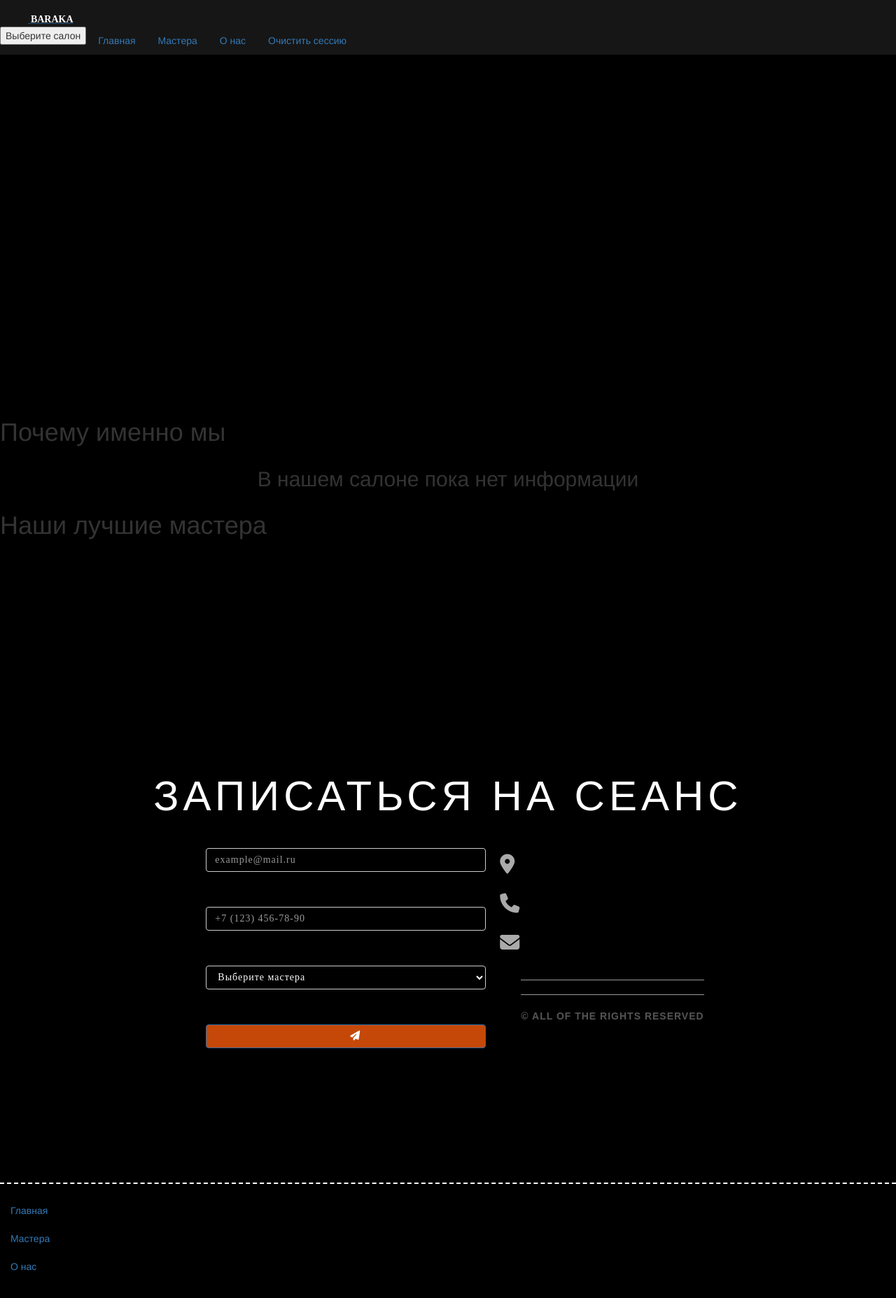
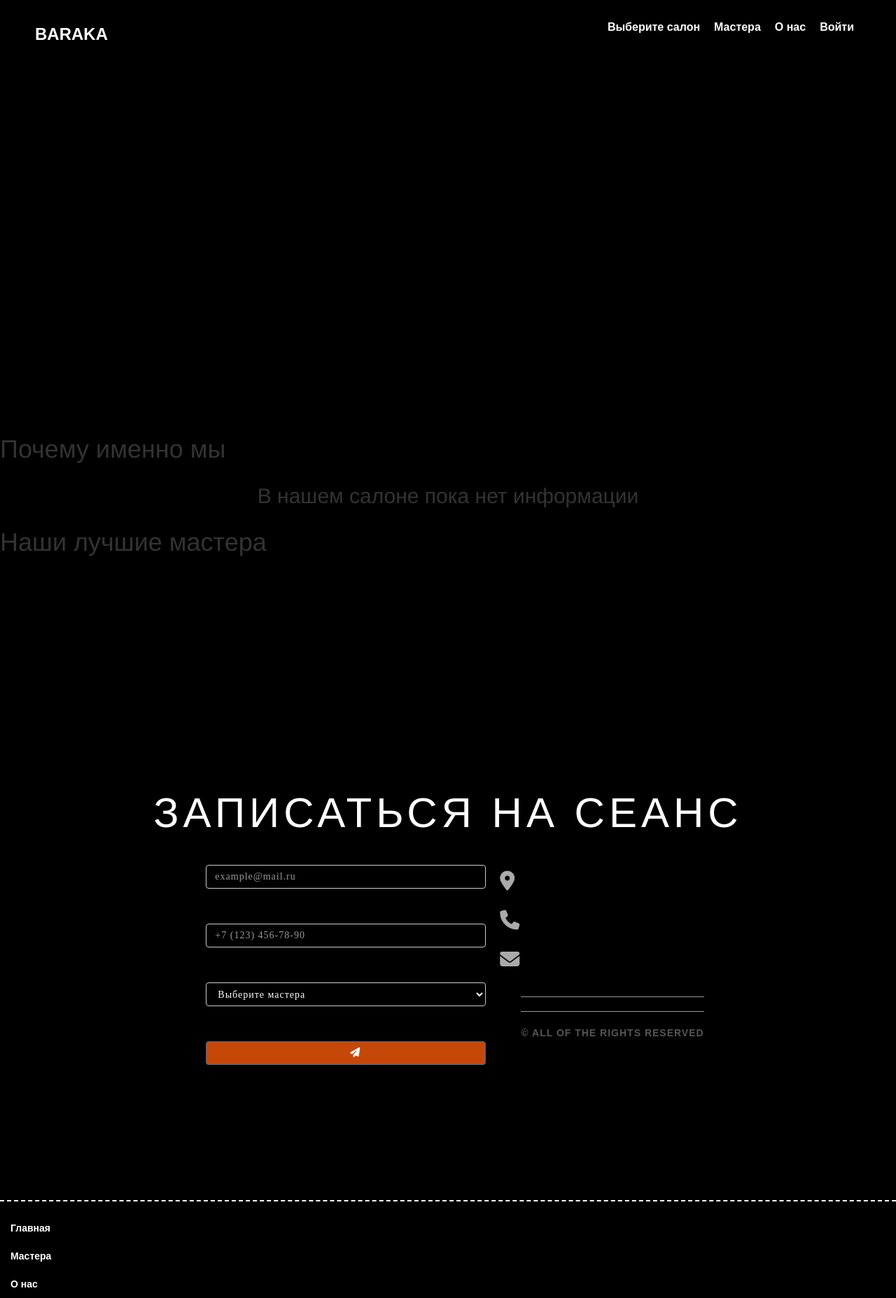
Before and after one commit to WinerTy/tattoo_site, a Django app: template templates/home/main.html in a window 1280 px wide. Shown: the top 1855 px of the page at 70% size. Run offline with Django 5.2, Linux system fonts and the light colour scheme; the template is opened without the code that fills it: values named after a table or form of the project are taken from there, others are empty; a map, chart or similar area stays blank; some libraries are stand-ins or nearby versions.

Commit message:
Upd: Header

```diff
--- a/static/css/global/header.css
+++ b/static/css/global/header.css
@@ -1,67 +1,93 @@
 header {
-    background-color: #161616;
-}
-
-.container {
-    display: flex;
-    justify-content: center;
-}
-
-.footnote {
-    padding: 20px 0;
-    font-size: clamp(14px, 3vw, 20px);
-    line-height: clamp(18px, 3vw, 24px);
-    font-family: 'NEXT-ART', sans-serif;
-    font-weight: 600;
-    color: #fff;
-}
-
-.footnote:hover{
-    transition: text-shadow 0.3s ease-in-out;
-    &:hover {
-      text-shadow: 6px 6px 6px rgba(140, 139, 139, 0.5);
-    }
-}
-
-.row {
+    top: 0;
+    left: 0;
+    width: 100%;
+  }
+  nav {
+    top: 0;
+    left: 0;
+    width: 100%;
+    padding: 16px 20px 30px 20px;
     display: flex;
     align-items: center;
-    gap: 30px;
-}
-.fs-4 {
-    font-family: 'NEXT-ART';
-    font-weight: 600;
+    color: white;
+    font-size: 16px;
+    @media (min-width: 640px) {
+      padding: 16px 50px 30px 50px;
+    }
+  }
+  nav.is-hidden {
+    transform: translateY(-100%);
+  }
+  .logo {
+    font-family: "NEXT-ART", sans-serif;
+    font-weight: 700;
+    font-size: 24px;
+    color: white;
+  }
+  a {
+    font-family: "Onest", sans-serif;
+    font-weight: 700;
     color: #fff;
-}
-
-@media (max-width: 768px) {
-    .container {
-        flex-direction: column;
+    text-decoration: none;
+    &:hover,
+    &:focus {
+      text-decoration: underline;
     }
-
-    .row {
-        flex-direction: column;
-        gap: 10px;
+  }
+  .list {
+    list-style-type: none;
+    margin-left: auto;
+    display: none;
+    @media (min-width: 640px) {
+      display: flex;
     }
-
-    .footnote {
-        font-size: 16px;
-        line-height: 20px;
+    li {
+      margin-left: 20px;
     }
-}
-
-.form-control-dark {
-    border-color: var(--bs-gray);
   }
-  .form-control-dark:focus {
-    border-color: #fff;
-    box-shadow: 0 0 0 .25rem rgba(255, 255, 255, .25);
+  .menu {
+    display: inline-block;
+    padding: 0;
+    font-size: 0;
+    background: none;
+    border:  none;
+    margin-left: 20px;
+    filter: drop-shadow(0 0 5px rgba(0,0,0,.5));
+    &::before {
+      content: url("/static/img/menu.svg");
+    }
+    @media (min-width: 640px) {
+      display: none;
+    }
+  }
+  .list.active {
+    z-index: 100;
+    display: block;
+    position: absolute;
+    top: 50px;
+    left: 0;
+    width: 100%;
+    background-color: #fff;
+    padding: 10px;
+    box-sizing: border-box;
   }
 
-  .text-small {
-    font-size: 85%;
+  .list li {
+    margin: 0;
+    padding: 0;
   }
 
-  .dropdown-toggle:not(:focus) {
-    outline: 0;
+  .list a {
+    display: block;
+    padding: 10px;
+    font-family: "Onest", sans-serif;
+    font-weight: 700;
+    color: #fff;
+    text-decoration: none;
   }
+
+  .list a:hover {
+    background-color: #f0f0f0;
+    color: #333;
+  }
--- a/templates/components/global/header.html
+++ b/templates/components/global/header.html
@@ -1,13 +1,5 @@
 {% load static %}
-
-<link rel="stylesheet" href="{% static 'css/header.css' %}">
-<link rel="stylesheet" href="{% static 'css/modal.css' %}">
-<header class="d-flex flex-wrap justify-content-center py-3 mb-4 border-bottom">
-    <a href="/" class="d-flex align-items-center mb-3 mb-md-0 me-md-auto link-body-emphasis text-decoration-none">
-      <svg class="bi me-2" width="40" height="32"><use xlink:href="#bootstrap"/></svg>
-      <span class="fs-4">BARAKA</span>
-    </a>
-    <div id="modal" class="modal">
+<!-- <div id="modal" class="modal">
   <div class="modal-content">
     <div class="control-items">
       <span class="close">&times;</span>
@@ -20,13 +12,24 @@
   </form>
   </div>
 </div>
+<script src="{% static 'js/modal.js' %}"></script> -->
+<header>
+  <link rel="stylesheet" href="{% static 'css/global/header.css' %}">
+  <nav>
+    <a href="/"><h1 class="logo">BARAKA</h1></a>
+    <ul class="list">
+      <li><a href="#" id="openModalBtn">{% if request.session.salon.name %}{{request.session.salon.name}}{% else %}Выберите салон{% endif %}</a></li>
+      <li><a href="#">Мастера</a></li>
+      <li><a href="#">О нас</a></li>
+      <li><a href="#">{% if request.user.is_authenticated %}Профиль{% else %}Войти{% endif %}</a></li>
+    </ul>
+    <button class="menu" onclick="toggleMenu()">Menu</button>
+  </nav>
+</header>
 
-    <ul class="nav nav-pills">
-      <li class="nav-item"><button class="nav-link" id="openModalBtn">{% if request.session.salon.name %}{{request.session.salon.name}}{% else %}Выберите салон{% endif %}</button></li>
-      <li class="nav-item"><a href="{% url 'home' %}" class="nav-link" aria-current="page">Главная</a></li>
-      <li class="nav-item"><a href="{% url 'masters' %}" class="nav-link">Мастера</a></li>
-      <li class="nav-item"><a href="{% url 'about' %}" class="nav-link">О нас</a></li>
-      <li class="nav-item"><a href="{% url 'clear' %}" class="nav-link">Очистить сессию</a></li>
-    </ul>
-</header>
-<script src="{% static 'js/modal.js' %}"></script>
+<script>
+  function toggleMenu() {
+    var list = document.querySelector('.list');
+    list.classList.toggle('active');
+  }
+</script>
```
Also changed, not shown: static/img/menu.svg (added). Lines whose indentation alone changed are shown as unchanged.
